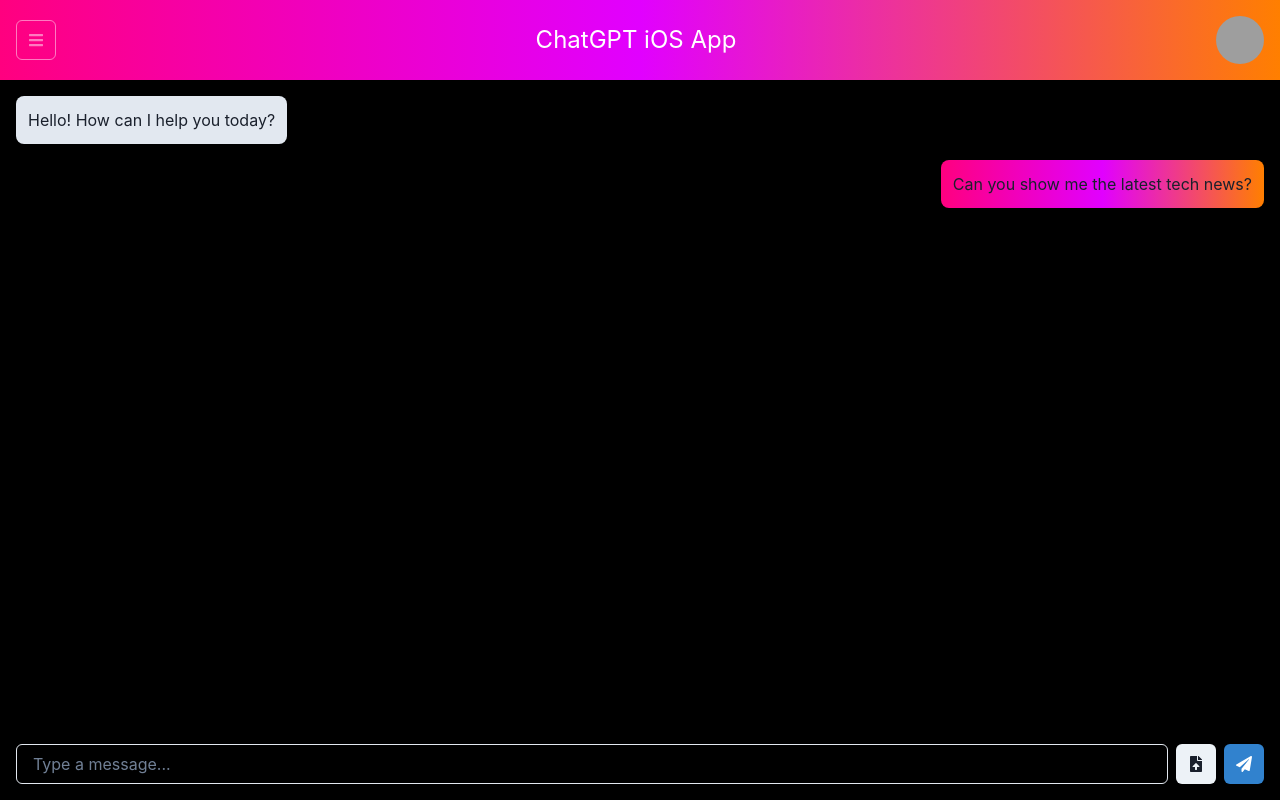
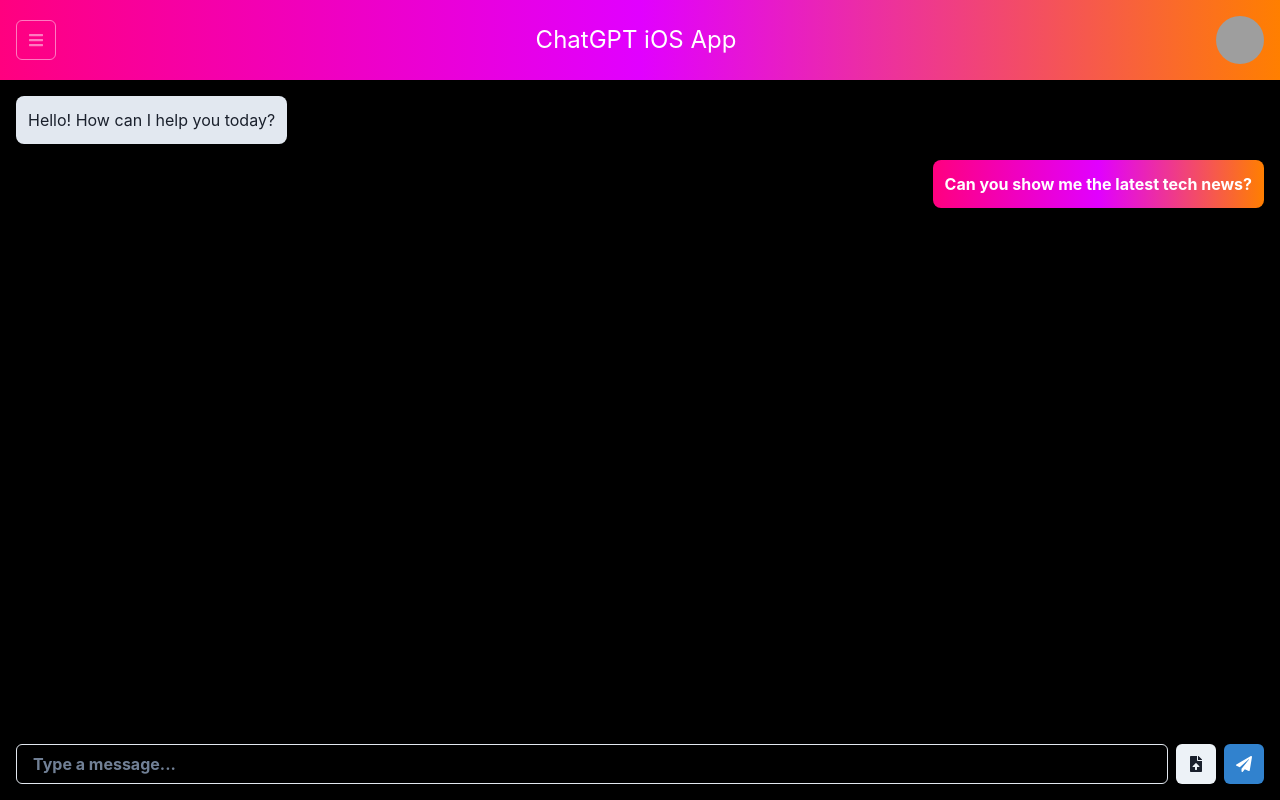
Before and after one commit to GPT-Engineer-App/modern-chat-interface, a React (Vite) app: page / in a window 1280 px wide. Built offline with nearby package versions, Linux system fonts and the light colour scheme; grey boxes are pictures that could not be loaded.

Commit message:
Updated the font color and weight to bold white for both the sender bubble and the typing space.
Prompt: Let's change the font color in both the sender bubble and the typing space to a bold white.

```diff
--- a/src/pages/Index.jsx
+++ b/src/pages/Index.jsx
@@ -41,12 +41,14 @@ const Index = () => {
           <Text>Hello! How can I help you today?</Text>
         </Box>
         <Box alignSelf="flex-end" bg="linear-gradient(to right, #FF007F, #E100FF, #FF7F00)" p="3" borderRadius="lg">
-          <Text>Can you show me the latest tech news?</Text>
+          <Text color="white" fontWeight="bold">
+            Can you show me the latest tech news?
+          </Text>
         </Box>
       </VStack>
 
       <Flex p="4" alignItems="center">
-        <Input placeholder="Type a message..." flex="1" />
+        <Input placeholder="Type a message..." flex="1" color="white" fontWeight="bold" />
         <IconButton ml="2" icon={<FaFileUpload />} onClick={uploadFile} />
         <IconButton ml="2" icon={<FaPaperPlane />} colorScheme="blue" onClick={sendMessage} />
       </Flex>
```
